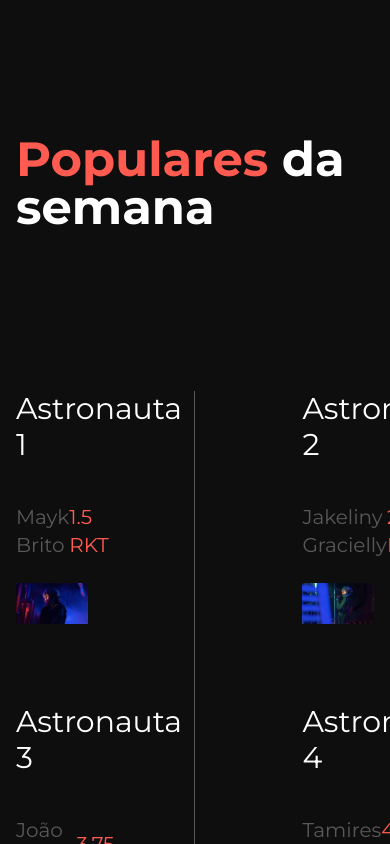
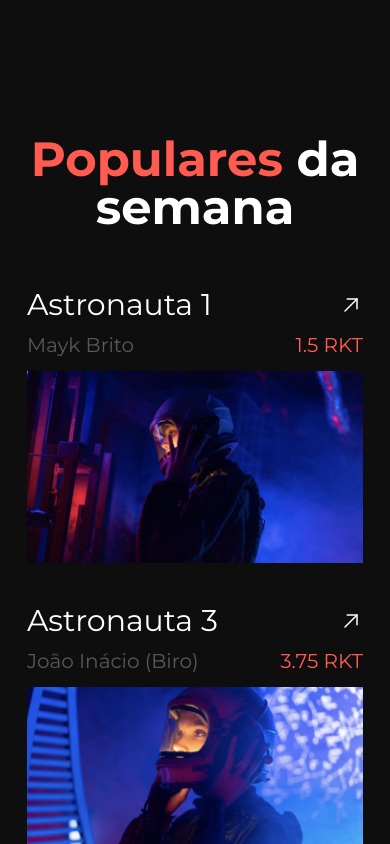
Before and after one commit to devsantosbruno/rocket-NFT, a React (Vite) app: page / in a window 390 px wide. Shown: the part 2080-2924 px from the top of the page. Built offline with nearby package versions, Linux system fonts and the light colour scheme.

Commit message:
feat: astronaut responsive

```diff
--- a/src/App.tsx
+++ b/src/App.tsx
@@ -150,22 +150,22 @@ export function App() {
 
         <section className="bg-[#0E0E0E] py-36">
           <div className="container px-4 mx-auto">
-            <h2 className="text-white text-5xl font-bold">
+            <h2 className="text-white text-5xl font-bold text-center">
               <span className="text-[#FF5B50]">Populares</span> da semana
             </h2>
 
-            <div className="grid grid-cols-5 mt-40">
-              <div className="flex flex-col gap-20">
+            <div className="grid sm:grid-cols-2 gap-y-10 gap-x-12 md:gap-x-0 md:grid-cols-3 xl:grid-cols-4 2xl:grid-cols-5 mt-14 sm:mt-20 lg:mt-40">
+              <div className="flex flex-col gap-10 sm:gap-20">
                 <Astronaut astronaut={1} name="Mayk Brito" rkt={1.5} />
 
                 <Astronaut astronaut={3} name="João Inácio (Biro)" rkt={3.75} />
               </div>
 
-              <div className="h-full col-span-3">
+              <div className="hidden md:block h-full xl:col-span-2 2xl:col-span-3">
                 <div className="h-full w-[1px] bg-[#5A5757] mx-auto"></div>
               </div>
 
-              <div className="flex flex-col gap-20">
+              <div className="flex flex-col gap-10 sm:gap-20">
                 <Astronaut astronaut={2} name="Jakeliny Gracielly" rkt={2.0} />
 
                 <Astronaut astronaut={4} name="Tamires Santos" rkt={4.3} />
--- a/src/components/Astronaut.tsx
+++ b/src/components/Astronaut.tsx
@@ -2,15 +2,15 @@ import { ArrowUpRight } from "phosphor-react";
 
 export function Astronaut(props: any) {
   return (
-    <div>
+    <div className="max-w-[450px] mx-auto">
       <div className="flex items-center justify-between text-white text-3xl">
         <h3>Astronauta {props.astronaut}</h3>
         <ArrowUpRight size={24} />
       </div>
 
-      <div className="flex items-center justify-between text-xl mt-10 mb-6">
+      <div className="flex items-center justify-between text-xl mt-2 sm:mt-10 mb-3 sm:mb-6">
         <h3 className="text-[#5A5757]">{props.name}</h3>
-        <span className="text-[#FF5B50]">{props.rkt} RKT</span>
+        <span className="text-[#FF5B50] flex-shrink-0">{props.rkt} RKT</span>
       </div>
 
       <img
```
